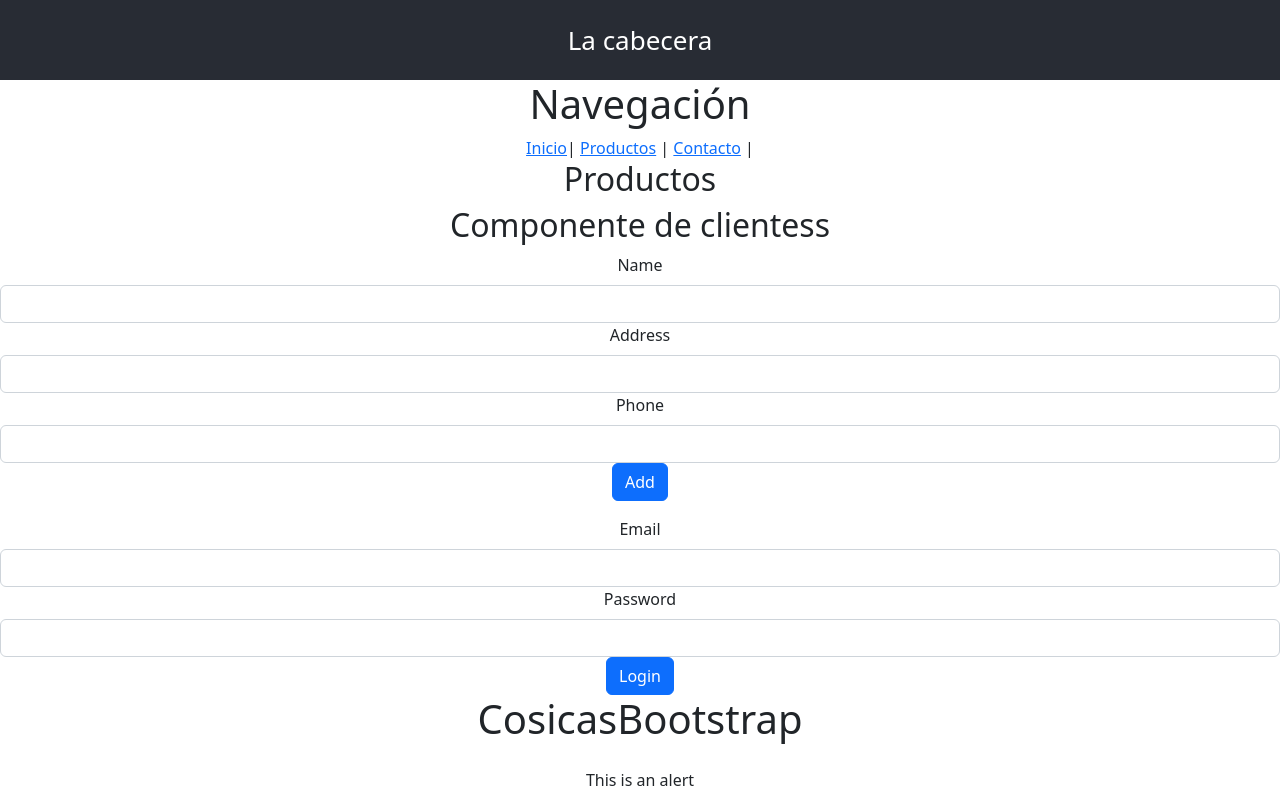
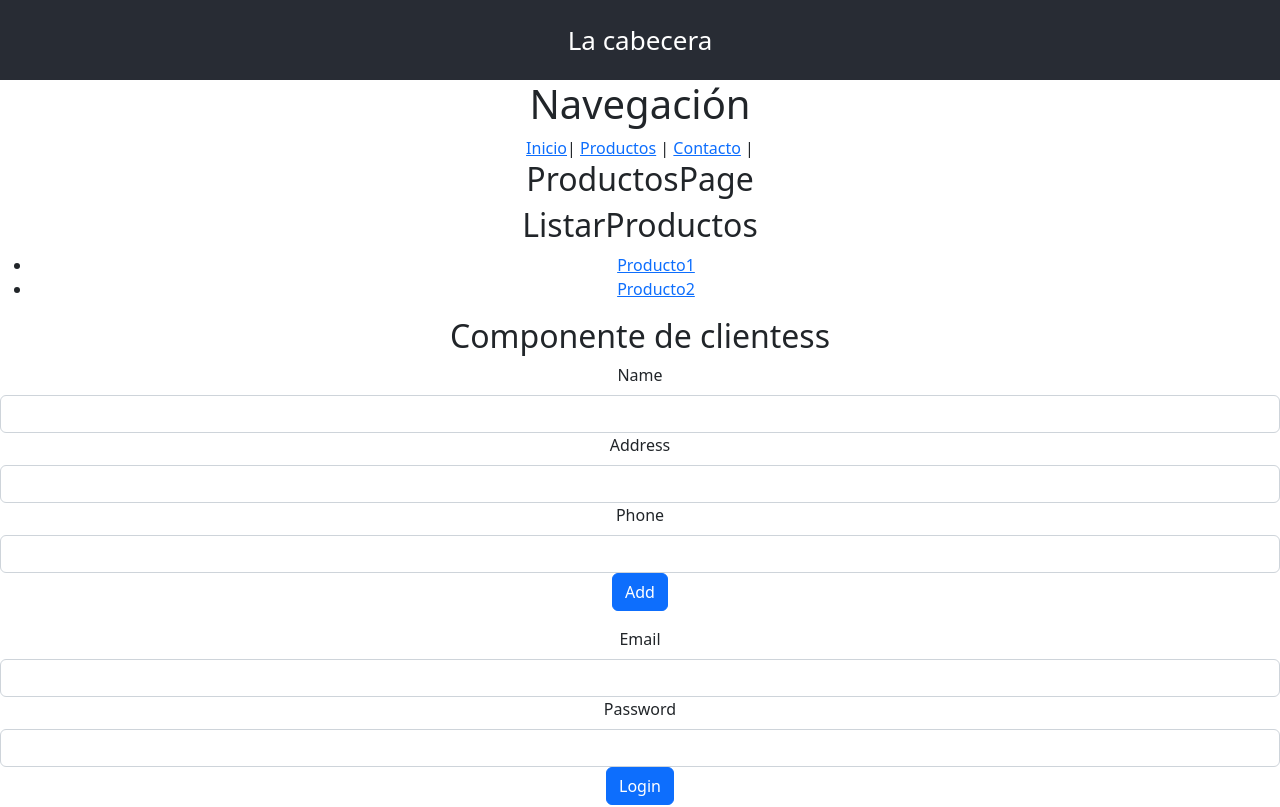
Before and after one commit to mtrinicc-code/myappts, a React (Create React App) app: page /productos in a window 1280 px wide. Shown: the top 807 px of the page. Built offline with nearby package versions, Linux system fonts and the light colour scheme.

Commit message:
lista productos y detalle

```diff
--- /dev/null
+++ b/src/components/navegacion/Detalle.tsx
@@ -0,0 +1,17 @@
+import React from 'react';
+import {Link, useParams,useNavigate} from "react-router-dom";
+
+function Detalle() {
+        let params = useParams();
+        let navigate = useNavigate();
+
+        return (
+            <div id="Detalle">
+                <Link to="/productos">Listado</Link>
+                <button onClick={() => { navigate("/productos"); }}>Ir al listado</button>
+                <h2>Detalle: {params.id}</h2>
+            </div>
+        )
+}
+
+export default Detalle;
--- a/src/components/navegacion/InicioPage.tsx
+++ b/src/components/navegacion/InicioPage.tsx
@@ -16,7 +16,7 @@ function InicioPage () {
 
     return (
             <div>
-                <h2>Navegación programática</h2>
+                <h2>Inicio</h2>
                 <p><button onClick={onclick}>InicioPage</button> </p>
             </div>
 
--- /dev/null
+++ b/src/components/navegacion/ListarProductos.tsx
@@ -0,0 +1,35 @@
+import React, {Component} from 'react';
+import {Link} from "react-router-dom";
+interface Productos {
+    listado: string [];
+}
+class  ListarProductos extends Component<any, Productos>{
+    constructor(props: Readonly<any>) {
+        super(props);
+        this.state = {
+            listado: ["Producto1", "Producto2"]
+        }
+    }
+    render(): React.ReactElement{
+        return (
+            <div id="ListarProductos">
+                <h2>ListarProductos</h2>
+                <ul>
+
+                    {this.state.listado.map(item => (
+                        <li key={item}>
+
+                            <Link to={{
+                                pathname: "/productos/"+item
+                            }}>
+                                {item}
+                            </Link>
+                        </li>
+                    ))}
+                </ul>
+            </div>
+        )
+    }
+}
+
+export default ListarProductos;
--- a/src/components/navegacion/Menu.tsx
+++ b/src/components/navegacion/Menu.tsx
@@ -1,7 +1,8 @@
 import { BrowserRouter, Link, Route, Routes } from "react-router-dom";
-/*import ContactoPage from "./ContactoPage";
+import ContactoPage from "./ContactoPage";
+import Detalle from "./Detalle";
 import InicioPage from "./InicioPage";
-import ProductosPage from "./ProductosPage";*/
+import ProductosPage from "./ProductosPage";
 
 function Menu() {
 
@@ -16,9 +17,10 @@ function Menu() {
                     <Link to="/contacto">Contacto</Link> |{" "}
                 </nav>
                 <Routes>
-                    <Route path="/" element={<h2>Inicio</h2>} />
-                    <Route path="productos" element={<h2>Productos</h2>} />
-                    <Route path="contacto" element={<h2>Conctacto</h2>} />
+                    <Route path="/" element={<InicioPage></InicioPage>} />
+                    <Route path="productos" element={<ProductosPage></ProductosPage>} />
+                    <Route path="contacto" element={<ContactoPage></ContactoPage>} />
+                    <Route path="productos/:id" element={<Detalle></Detalle>} />
                     <Route
                         path="*"
                         element={
--- a/src/components/navegacion/ProductosPage.tsx
+++ b/src/components/navegacion/ProductosPage.tsx
@@ -1,5 +1,6 @@
 import React, {Component} from 'react';
 import {Link} from "react-router-dom";
+import ListarProductos from './ListarProductos';
 interface MiListado {
     listado: string [];
 }
@@ -14,19 +15,7 @@ class  ProductosPage extends Component<any, MiListado>{
         return (
             <div id="ProductosPage">
                 <h2>ProductosPage</h2>
-                <ul>
-
-                    {this.state.listado.map(item => (
-                        <li key={item}>
-
-                            <Link to={{
-                                pathname: "/listado/"+item
-                            }}>
-                                {item}
-                            </Link>
-                        </li>
-                    ))}
-                </ul>
+                <ListarProductos></ListarProductos>
             </div>
         )
     }
```
